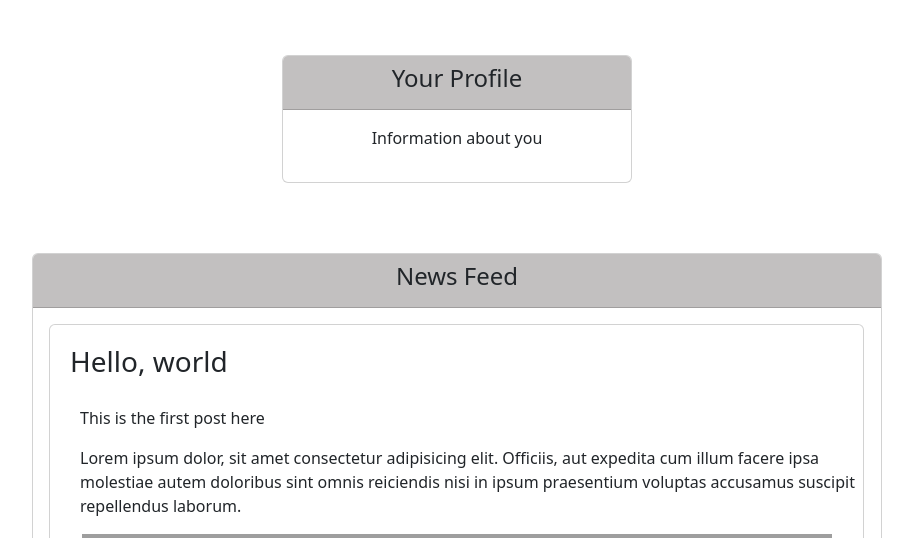
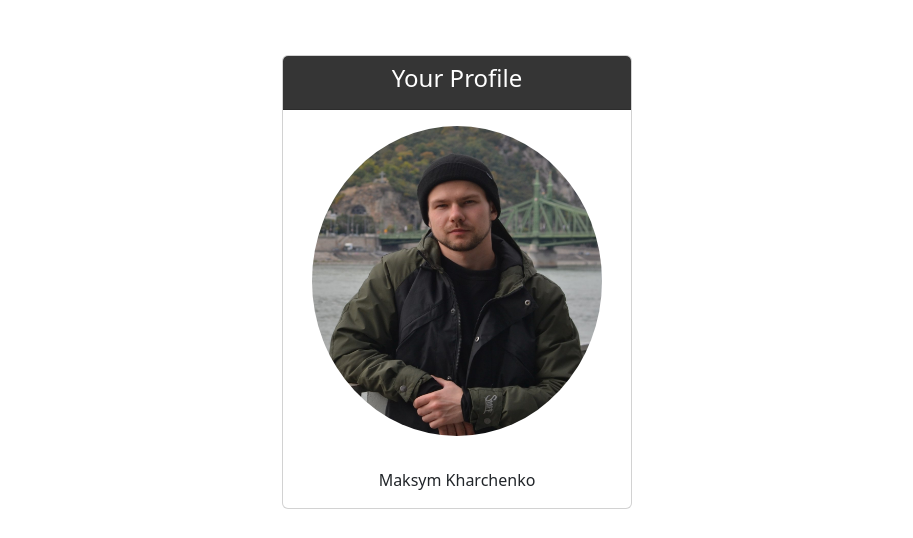
Before and after one commit to mkskh/social_network, a Django app: template templates/feed/news_feed.html in a window 1280 px wide. Shown: the part 56-594 px from the top of the page, without its empty margins (183-1096 px from the left). Run offline with Django 5.2, Linux system fonts and the light colour scheme; the template is opened without the code that fills it: values that come from a table or form of the project are taken from there, others are empty; data comes from the database, SQL or seed files in the repository; both versions use the stored data as it was after the commit; some libraries are stand-ins or nearby versions; grey boxes are pictures that could not be loaded.

Commit message:
demo version of the news feed

```diff
--- a/feed/views.py
+++ b/feed/views.py
@@ -1,9 +1,11 @@
 from django.shortcuts import render
 from . import models
+from user.models import UserProfile
 
 
 def news_feed(request):
 
     posts = models.Post.objects.all()
+    profile = UserProfile.objects.get(user=request.user)
 
-    return render(request, 'feed/news_feed.html', {'posts': posts})
+    return render(request, 'feed/news_feed.html', {'posts': posts, 'profile': profile})
--- a/templates/feed/news_feed.html
+++ b/templates/feed/news_feed.html
@@ -4,18 +4,25 @@
 
     <div class="card-container", style="text-align: center; margin-top: 20px;">
 
-        <div class="card" style="display: inline-block; width: 350px; margin: 35px;">
-            <div class="card-header" style="text-align: center; background-color: rgb(194, 192, 192);">
-                <h4>Your Profile</h4>
+        <div class="row justify-content-center" style="padding: 0px; margin: 0px;">
+
+            <!-- SECTION 1: USER PROFILE -->
+            <div class="card" style="display: inline-block; width: 350px; margin: 35px; padding: 0px;">
+                <div class="card-header" style="text-align: center; background-color: rgb(53, 53, 53);">
+                    <h4 style="color: white;">Your Profile</h4>
                 </div>
                 <div class="card-body" style="text-align: center;">
-                <p>Information about you</p>
+                    <img src="{{ profile.image.url }}" alt="profile_photo" width="290" height="310" style="border-radius: 50%;">
+                </div>
+                <div class="card-body" style="text-align: center;">
+                    {{ profile.user.first_name }} {{ profile.user.last_name }}
                 </div>
             </div>
 
-        <div class="card" style="display: inline-block; width: 850px; margin: 35px;">
-            <div class="card-header" style="text-align: center; background-color: rgb(194, 192, 192);">
-                <h4>News Feed</h4>
+            <!-- SECTION 2: NEWS FEED -->
+            <div class="card" style="display: inline-block; width: 850px; margin: 35px; padding: 0px;">
+                <div class="card-header" style="text-align: center; background-color: rgb(53, 53, 53);">
+                    <h4 style="color: white;">News Feed</h4>
                 </div>
                 <div class="card-body" style="text-align: center;">
 
@@ -32,13 +39,13 @@
 
                     </div>
                     {% endfor %}
-
                 </div>
             </div>
 
-        <div class="card" style="display: inline-block; width: 350px; margin: 35px;">
-            <div class="card-header" style="text-align: center; background-color: rgb(194, 192, 192);">
-                <h4>Create post</h4>
+            <!-- SECTION 3: CREATE A POST -->
+            <div class="card" style="display: inline-block; width: 350px; margin: 35px; padding: 0px;">
+                <div class="card-header" style="text-align: center; background-color: rgb(53, 53, 53);">
+                    <h4 style="color: white;">Create post</h4>
                 </div>
                 <div class="card-body" style="text-align: center;">
                     {% for post in posts %}
@@ -48,6 +55,9 @@
                 {% endfor %}
                 </div>
             </div>
+
+        </div>
+
     </div>
 
 {% endblock %}
```
Also changed, not shown: db.sqlite3, media/user_images/max.jpeg (added). Lines whose indentation alone changed are shown as unchanged.
